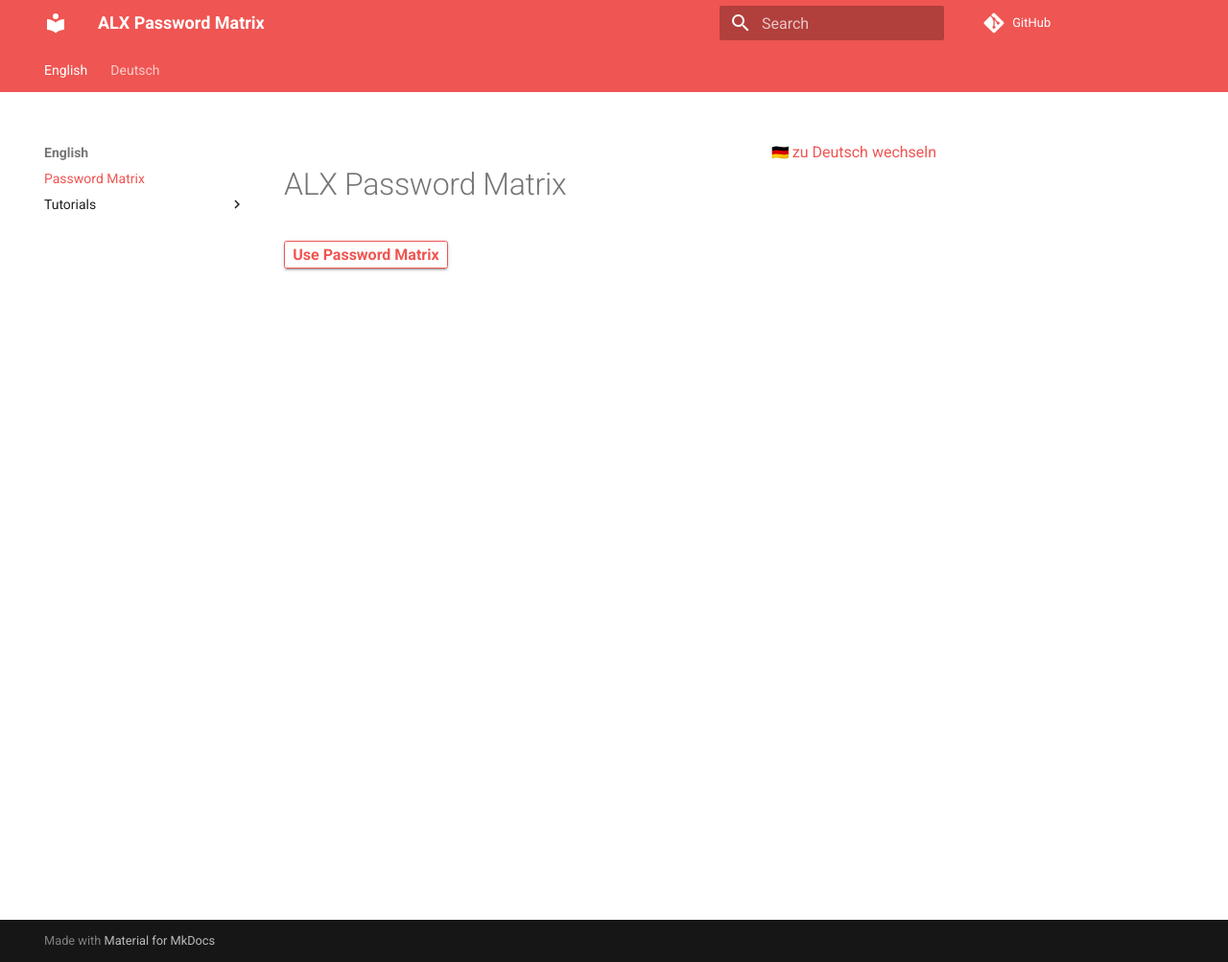
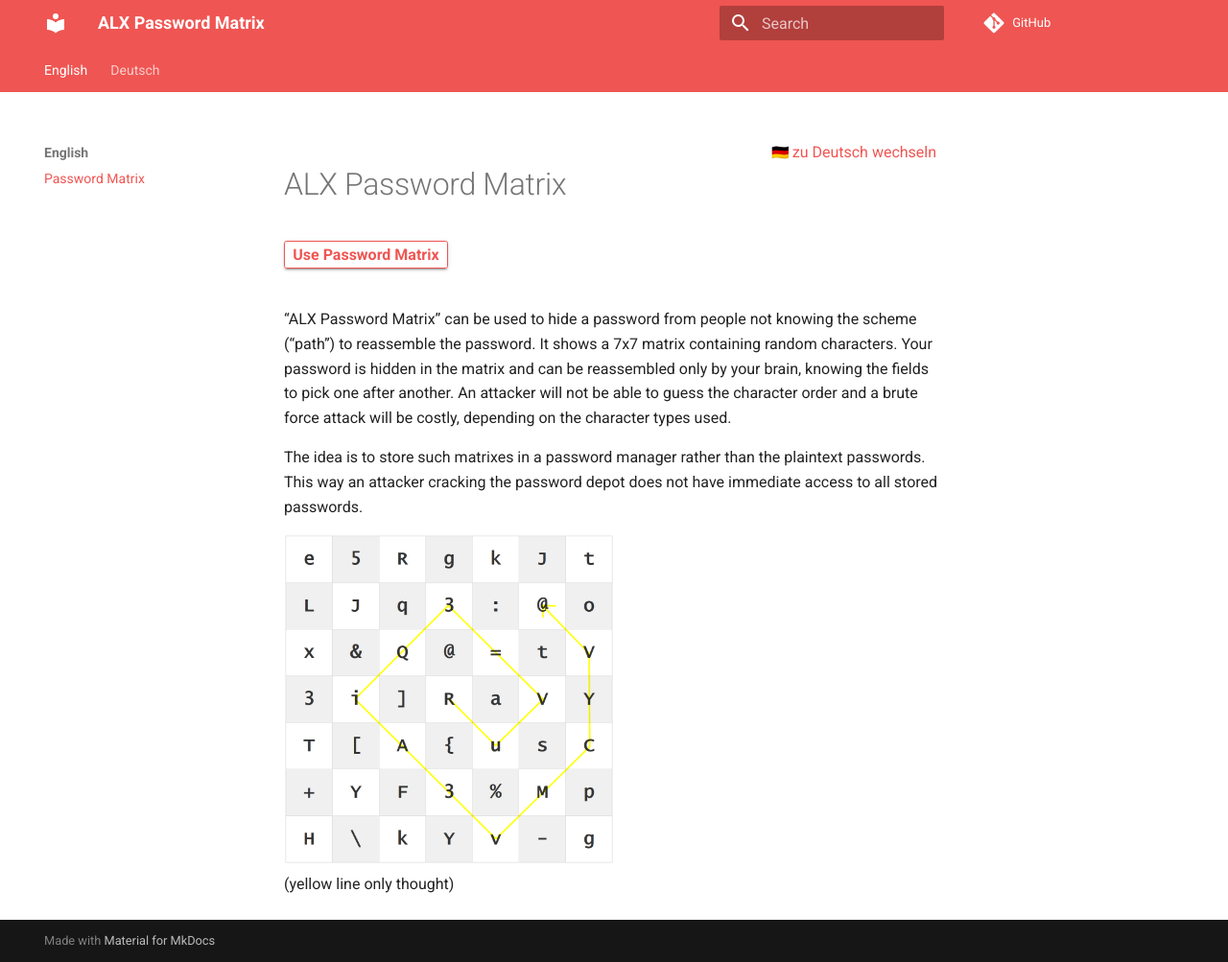
Before and after one commit to alexanderlink/PasswordMatrix, an MkDocs documentation site: the page built from docs/index.md, in a window 1280 px wide and 1003 px high. Shown: the whole window at 96% size. Built offline with MkDocs 1.6.1 and Material for MkDocs 9.7.7, drawn with Linux system fonts in a browser that asks for light colours; emoji names are drawn with the system emoji font; comment, search, counter and statistics services are not loaded; old or Windows-style settings are respelled for this version of MkDocs.

```diff
--- a/docs/index.md
+++ b/docs/index.md
@@ -5,3 +5,10 @@
 # ALX Password Matrix
 
 <a class="button" href="PasswordMatrix.htm"><b>Use Password Matrix</b></a><br><br>
+
+“ALX Password Matrix” can be used to hide a password from people not knowing the scheme (“path”) to reassemble the password. It shows a 7x7 matrix containing random characters. Your password is hidden in the matrix and can be reassembled only by your brain, knowing the fields to pick one after another. An attacker will not be able to guess the character order and a brute force attack will be costly, depending on the character types used.
+
+The idea is to store such matrixes in a password manager rather than the plaintext passwords. This way an attacker cracking the password depot does not have immediate access to all stored passwords.
+
+<img src="/tutorial/images/passwordMatrix_anim.gif" width="50%"><br>
+(yellow line only thought)
--- a/mkdocs.yml
+++ b/mkdocs.yml
@@ -5,10 +5,10 @@ repo_url: https://github.com/alexanderlink/PasswordMatrix
 pages:
     - "English":
         - "Password Matrix": "index.md"
-        - "Tutorials":
-            - "Password Matrix":  "tutorial/PasswordMatrix.md"
-            - "Basic: KeePass":  "tutorial/KeePass.md"
-            - "Advanced: Veracrypt & KeePass":  "tutorial/Veracrypt.md"
+#        - "Tutorials":
+#            - "Password Matrix":  "tutorial/PasswordMatrix.md"
+#            - "Basic: KeePass":  "tutorial/KeePass.md"
+#            - "Advanced: Veracrypt & KeePass":  "tutorial/Veracrypt.md"
     - "Deutsch":
         - "Password Matrix": "index_de.md"
         - "Anleitung":
```
Also changed, not shown: docs/index_de.md (+2 -1 lines).
